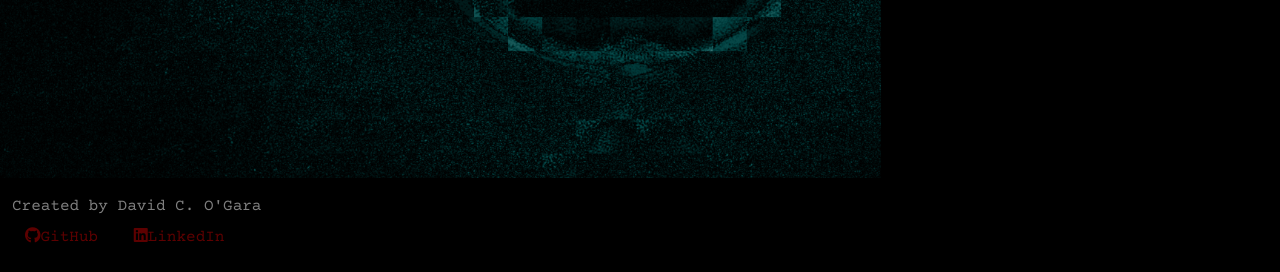
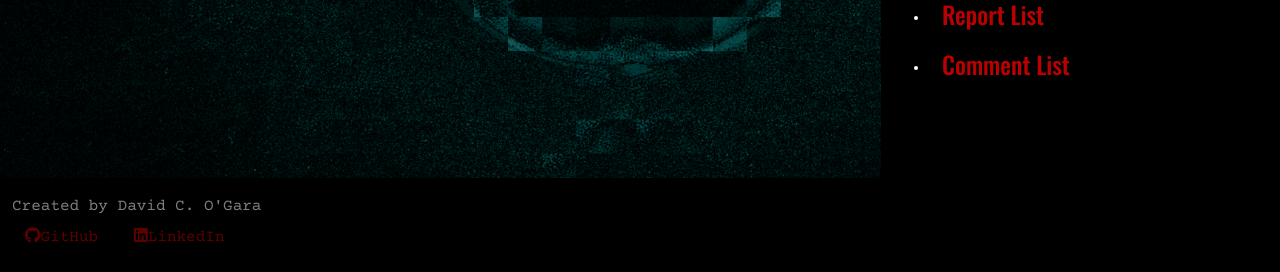
Before and after one commit to 0davidog/Umbra-Report, a Django app: page /about/ in a window 1280 px wide, after a click that opens the changed part. Shown: the part 528-800 px from the top of the page. Run offline with Django 4.2, Linux system fonts and the light colour scheme; a user stored in the database is signed in; data that the repository does not hold is empty; some libraries are stand-ins or nearby versions.

Commit message:
Add Admin links to nav bar

```diff
--- a/templates/base.html
+++ b/templates/base.html
@@ -138,6 +138,30 @@
                                     <h4>About</h4>
                                 </a>
                             </li>
+
+                            {% if user.is_authenticated and user.is_staff %}
+                            <br>
+                            <h4 class="card-title">Admin Links:</h4>
+                            <br>
+
+                            <li>
+                                <a href="{% url 'admin:index' %}" class="btn btn-link">
+                                    <h4>Admin Home</h4>
+                                </a>
+                            </li>
+
+                            <li>
+                                <a href="{% url 'admin:blog_report_changelist' %}" class="btn btn-link">
+                                    <h4>Report List</h4>
+                                </a>
+                            </li>
+
+                            <li>
+                                <a href="{% url 'admin:blog_comment_changelist' %}" class="btn btn-link">
+                                    <h4>Comment List</h4>
+                                </a>
+                            </li>
+                            {% endif %}
                         </ul>
                     </div><!-- close offcanvas body -->
                 </div><!-- close offcanvas side-menu -->
--- a/umbra/settings.py
+++ b/umbra/settings.py
@@ -31,7 +31,7 @@ TEMPLATES_DIR = os.path.join(BASE_DIR, 'templates')
 SECRET_KEY = os.environ.get("SECRET_KEY")
 
 # SECURITY WARNING: don't run with debug turned on in production!
-DEBUG = True
+DEBUG = False
 
 ALLOWED_HOSTS = ['127.0.0.1', '.herokuapp.com']
 
```
Also changed, not shown: blog/admin.py (+12 -2 lines).
